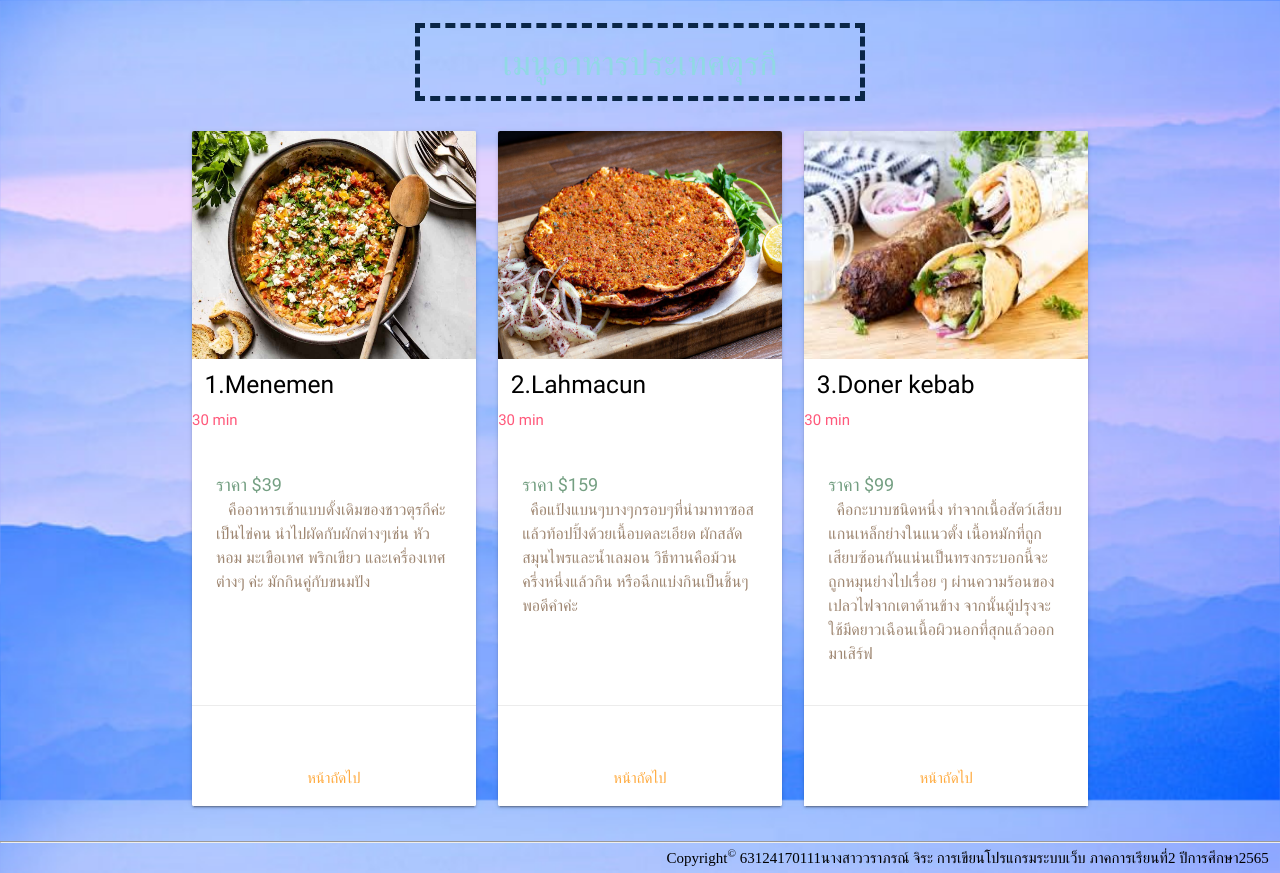
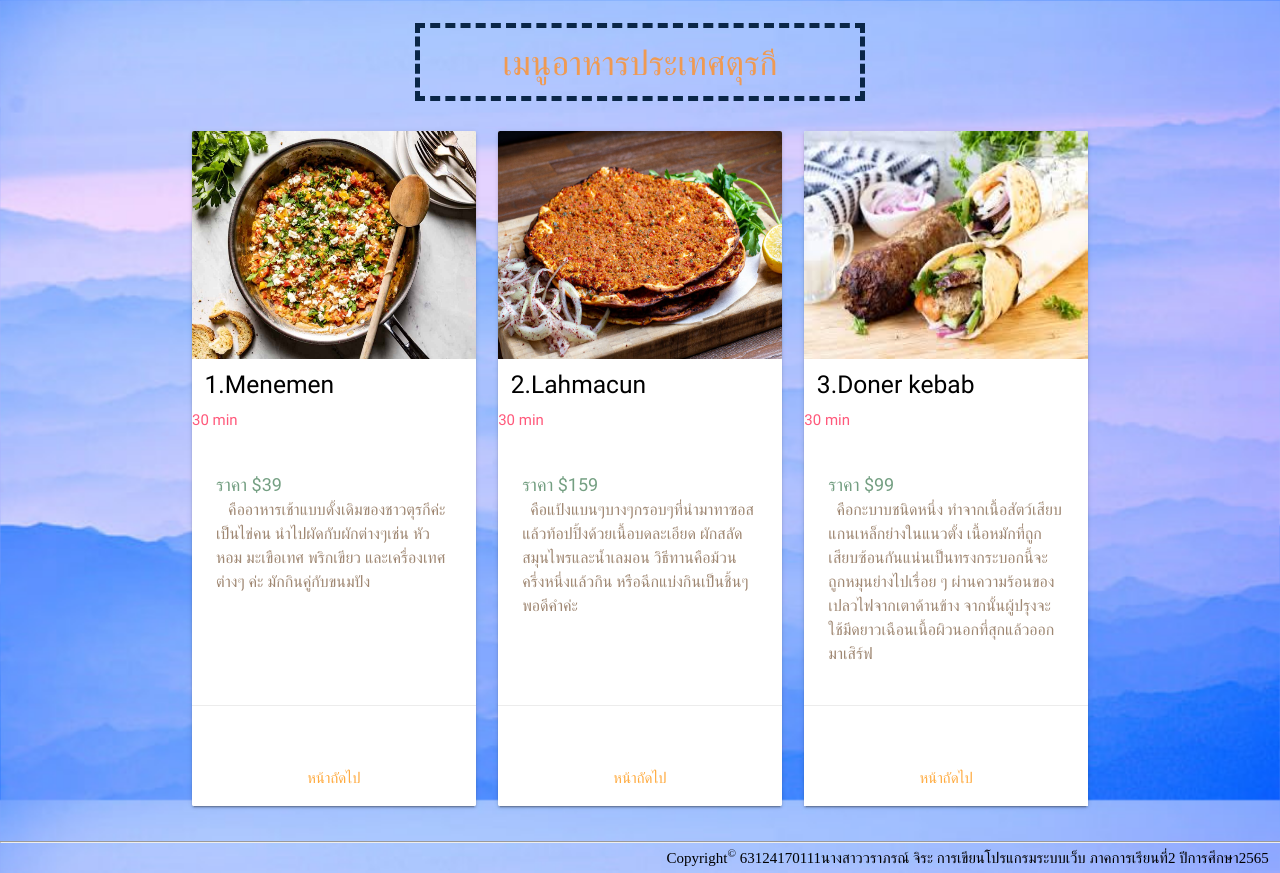
Before and after one commit to waraporn05/waraporn05, a plain HTML site: page index.html in a window 1280 px wide. Drawn offline with nearby package versions, Linux system fonts and the light colour scheme.

Commit message:
Update index.html

```diff
--- a/index.html
+++ b/index.html
@@ -24,7 +24,7 @@
    <center>
     <br>
     <div style="border: 5px dashed #0A2647; overflow:auto; width:450px; height:auto; text-align:center;" >
-      <font size="4" style COLOR="#91D8E4">
+      <font size="4" style COLOR="#EF9A53">
       <h4>เมนูอาหารประเทศตุรกี</h4></font>
     </div>
   </center><br>
```
